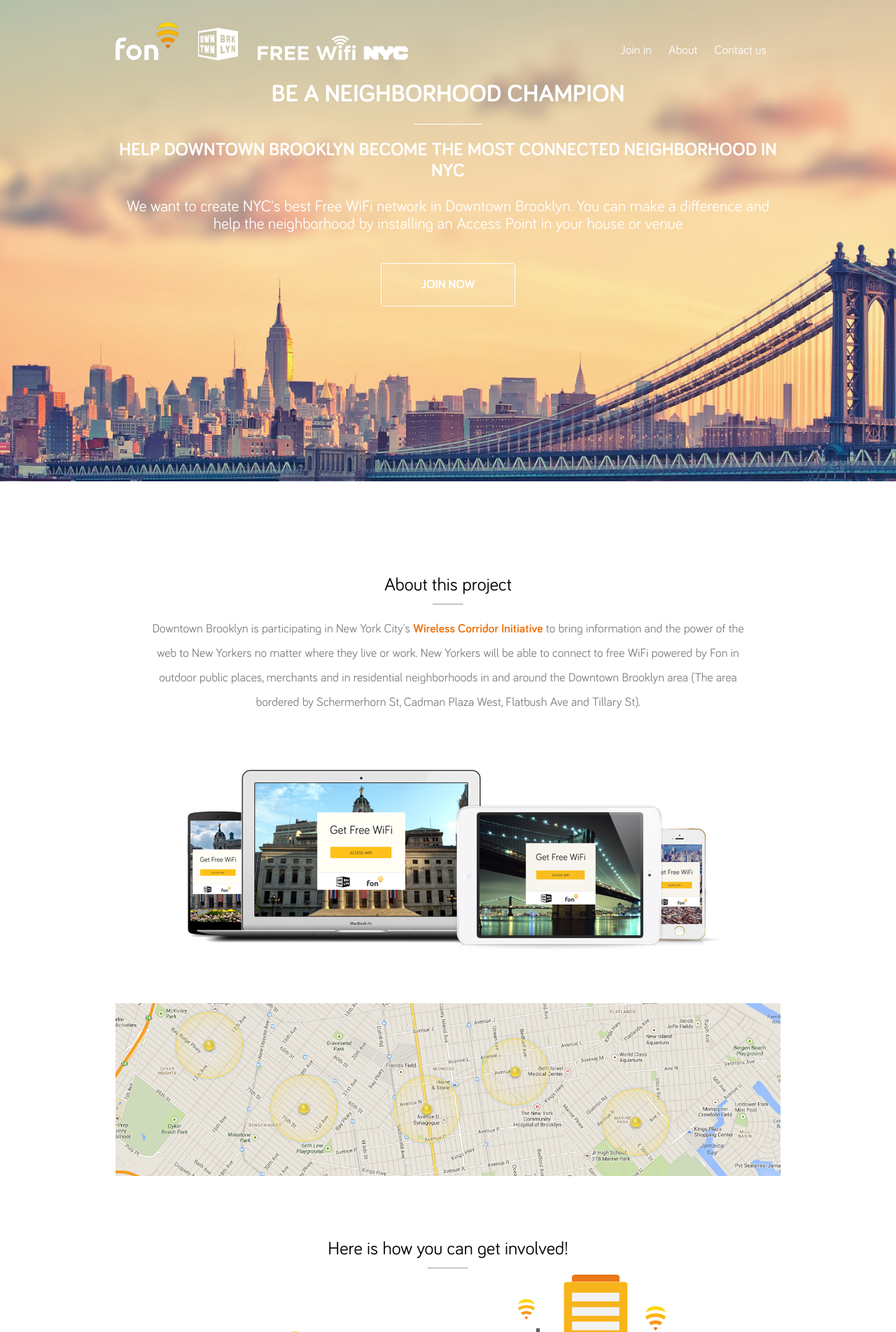
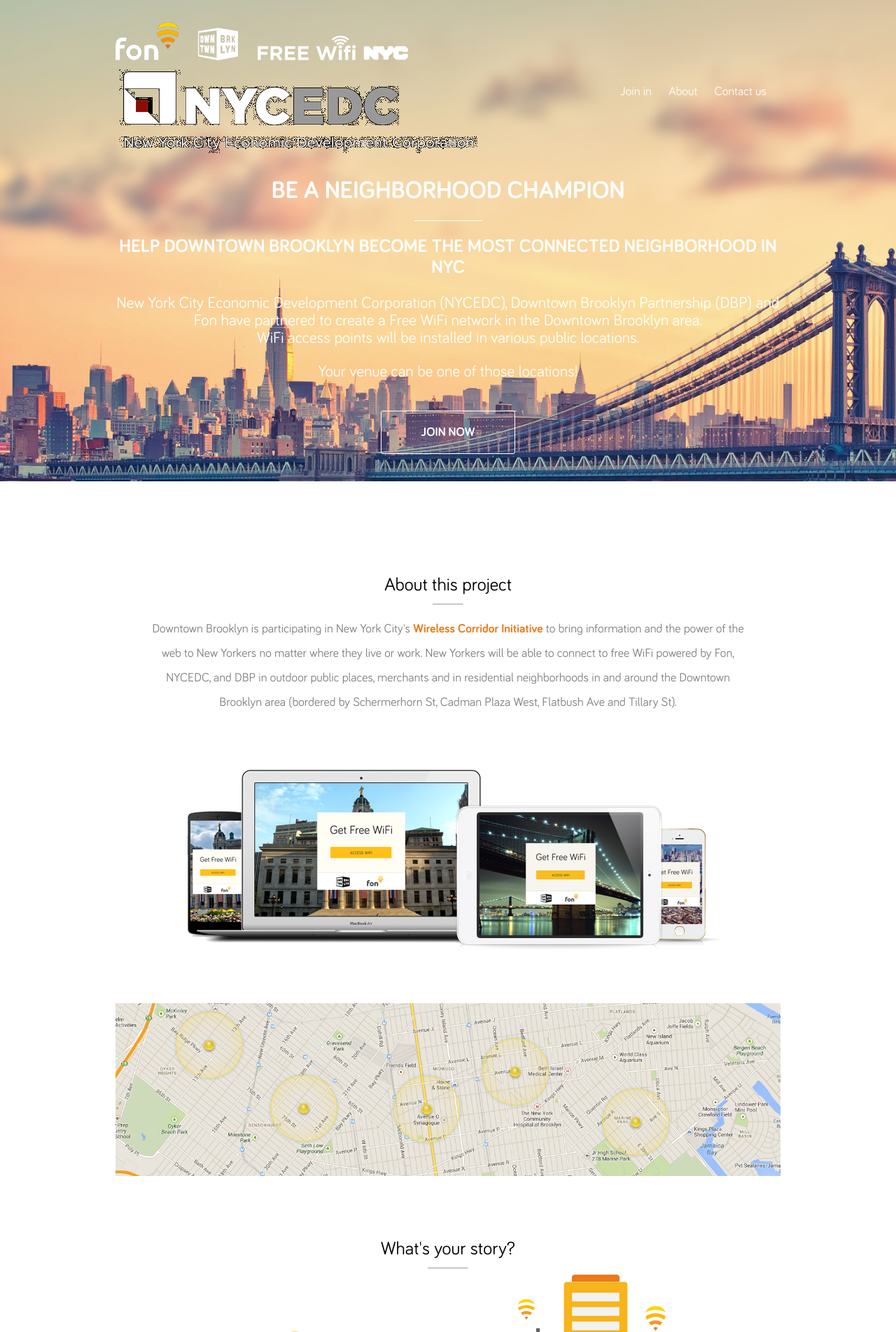
Before and after one commit to jasper-lu/FonDTBsite, a Flask app: page / in a window 1280 px wide. Shown: the top 1904 px of the page at 70% size. Run offline with Flask 2, Linux system fonts and the light colour scheme; some libraries are stand-ins or nearby versions.

Commit message:
new logo and text

```diff
--- a/static/style.css
+++ b/static/style.css
@@ -257,7 +257,7 @@
     cursor:pointer;
 }
 
-div.button > a {
+div.button > a, div#joinBut > a {
     width:100%;
     height:100%;
     color:white;
--- a/templates/index.html
+++ b/templates/index.html
@@ -14,6 +14,7 @@
                 <img src="../static/fon.png" />
                 <img src="../static/dtb.png" />
                 <img src="../static/free.png" />
+                <img src="../static/nycedc.png" />
                 <ul>
                     <li><a href="">Join in</a></li>
                     <li><a class="scroll" href="#about">About</a></li>
@@ -25,24 +26,25 @@
                 <hr />
                 <h2>HELP DOWNTOWN BROOKLYN BECOME THE MOST CONNECTED NEIGHBORHOOD IN NYC</h2>
                 <p>
-                    We want to create NYC's best Free WiFi network in Downtown Brooklyn. You can make a difference
-                    and help the neighborhood by installing an Access Point in your house or venue
-                </p>
+		    New York City Economic Development Corporation (NYCEDC), Downtown Brooklyn Partnership (DBP) and <br />
+		    Fon have partnered to create a Free WiFi network in the Downtown Brooklyn area. <br />
+		    WiFi access points will be installed in various public locations.
+		</p>
+		<p>
+		    Your venue can be one of those locations!
+		</p>
+
                 </br>
 		<div id="joinBut" class="button"><a href="signup">JOIN NOW</a></div>
             </div>
         </div>
-
-        <div id="about" class="info1">
-            <div>
-                <h3>About this project</h3>
+<div id="about" class="info1"> <div> <h3>About this project</h3>
                 <hr />
                 <p>
-                    Downtown Brooklyn is participating in New York City's <a href="">Wireless Corridor Initiative</a> to bring
-                    information and the power of the web to New Yorkers no matter where they live or work.
-                    New Yorkers will be able to connect to free WiFi powered by Fon in outdoor public places,
-                    merchants and in residential neighborhoods in and around the Downtown Brooklyn area
-                    (The area bordered by Schermerhorn St, Cadman Plaza West, Flatbush Ave and Tillary St).
+		Downtown Brooklyn is participating in New York City's <a href="">Wireless Corridor Initiative</a> to bring information and the power of the web to
+		New Yorkers no matter where they live or work. New Yorkers will be able to connect to free WiFi powered by Fon, NYCEDC, and
+		DBP in outdoor public places, merchants and in residential neighborhoods in and around the Downtown Brooklyn area (bordered
+		by Schermerhorn St, Cadman Plaza West, Flatbush Ave and Tillary St).
                 </p>
                 <br />
                 <br />
@@ -55,7 +57,7 @@
 
         <div class="info">
             <div class="mn-wrapper">
-                <h3>Here is how you can get involved!</h3>
+		<h3>What's your story?</h3>
                 <hr />
                 <div style="margin-right: 20%;">
                     <img src="../static/m.png" />
@@ -93,8 +95,8 @@
                 <ul>
                     <li>A free Fon WiFi residential router</li>
                     <li>Free Access to the largest WiFi network in the world</li>
-		    <li>Facebook connect, your Facebook friends connct to your router without annoying password</li>
-                    <li>Seamless access to the DBP Fon WiFi network in BK by downloading the Fon App</li>
+		    <li>Facebook integration, your Facebook friends connct to your router without annoying passwords</li>
+                    <li>Seamless access to the DBP Fon WiFi network in Brooklyn by downloading the Fon App</li>
                     <li>Helping Downtown Brooklyn become the most connected neighborhood in NYC</li>
                 </ul>
                 <br />
@@ -115,7 +117,7 @@
                 <br />
                 <br />
                 <div id="joinBut">
-                    JOIN NOW
+		    <a href="/signup">JOIN NOW</a>
                 </div>
             </div>
         </div>
```
